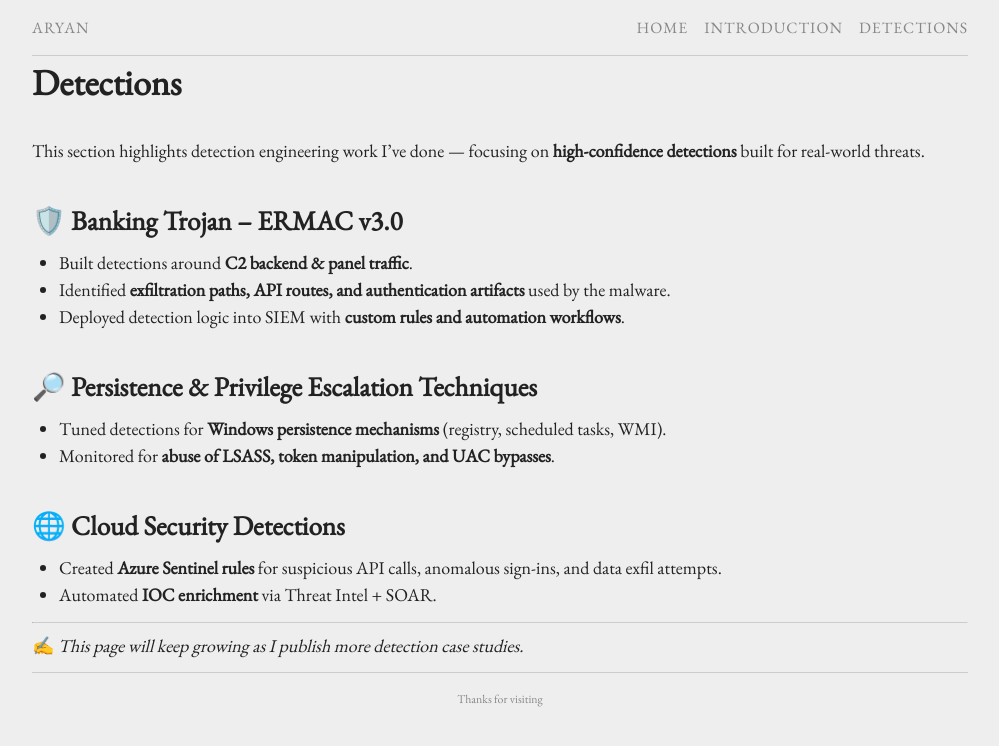
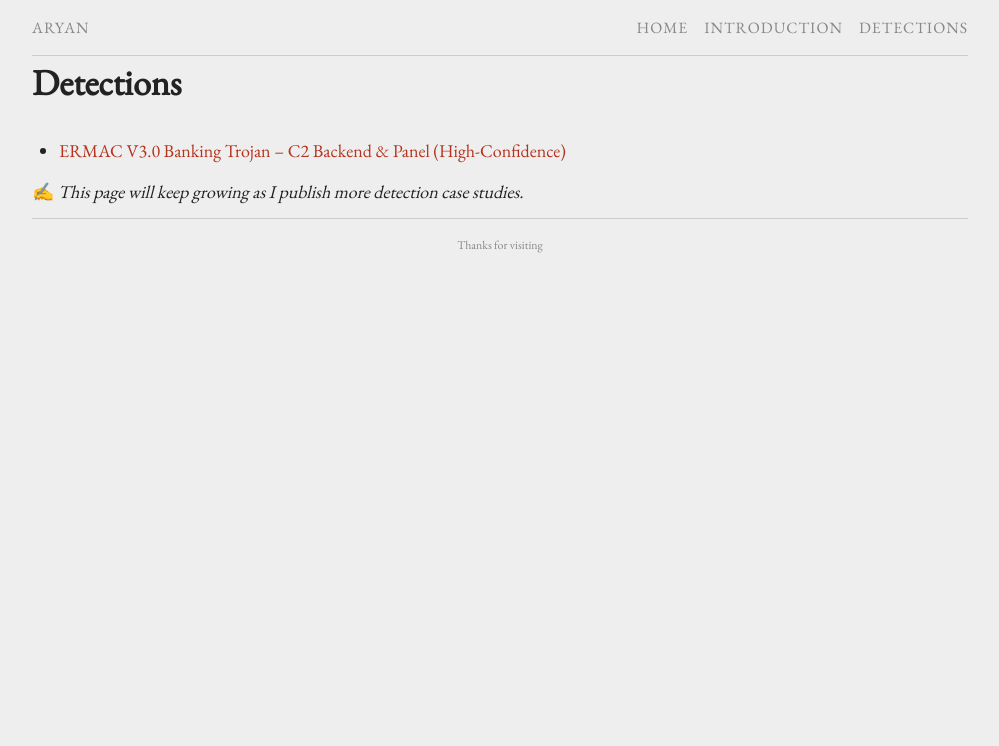
Before and after one commit to aa-ryan/aa-ryan.github.io, a Jekyll site: the page built from detections.md, in a window 1280 px wide. Shown: the top 746 px of the page, without its empty margins (140-1139 px from the left). Built offline with Jekyll 4.4.1, drawn with Linux system fonts in a browser that asks for light colours.

Commit message:
detection post testing

```diff
--- a/_config.yml
+++ b/_config.yml
@@ -56,6 +56,12 @@ comments:
       width: 580
       colorscheme: dark
 
+collections:
+  detections:
+    output: true
+    permalink: /detections/:name/
+
+
 # theme: jekyll-theme-time-machine
 # google-analytics
 google_analytics: UA-199108585-1
--- a/detections.md
+++ b/detections.md
@@ -6,21 +6,8 @@ permalink: /detections/
 
 # Detections
 
-This section highlights detection engineering work I’ve done — focusing on **high-confidence detections** built for real-world threats.
-
-## 🛡️ Banking Trojan – ERMAC v3.0
-- Built detections around **C2 backend & panel traffic**.
-- Identified **exfiltration paths, API routes, and authentication artifacts** used by the malware.
-- Deployed detection logic into SIEM with **custom rules and automation workflows**.
-
-## 🔎 Persistence & Privilege Escalation Techniques
-- Tuned detections for **Windows persistence mechanisms** (registry, scheduled tasks, WMI).
-- Monitored for **abuse of LSASS, token manipulation, and UAC bypasses**.
-
-## 🌐 Cloud Security Detections
-- Created **Azure Sentinel rules** for suspicious API calls, anomalous sign-ins, and data exfil attempts.
-- Automated **IOC enrichment** via Threat Intel + SOAR.
-
----
+{% for detection in site.detections %}
+- [{{ detection.title }}]({{ detection.url }})
+{% endfor %}
 
 ✍️ *This page will keep growing as I publish more detection case studies.*
```
Also changed, not shown: _detections/ermac-v3.md (added, +100 -0 lines).
